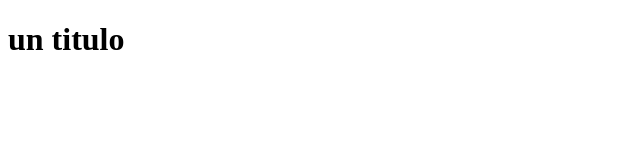
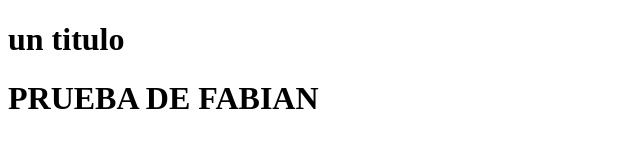
Before and after one commit to juanacevedo68061/Prueba, a plain HTML site: page index.html in a window 1280 px wide. Shown: the whole page, without its empty margins (0-640 px from the left). Drawn offline with Linux system fonts and the light colour scheme.

Commit message:
FABIAN REMBIAPO

```diff
--- a/index.html
+++ b/index.html
@@ -8,5 +8,6 @@
 </head>
 <body>
     <h1>un titulo</h1>
+    <h1>PRUEBA DE FABIAN</h1>
 </body>
 </html>
```
